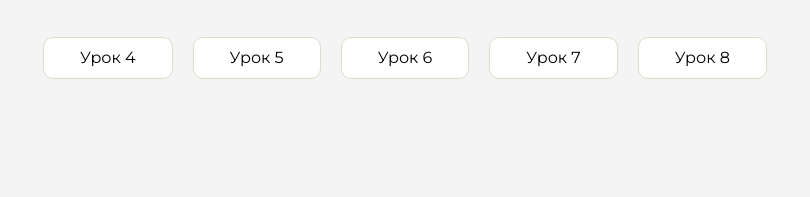
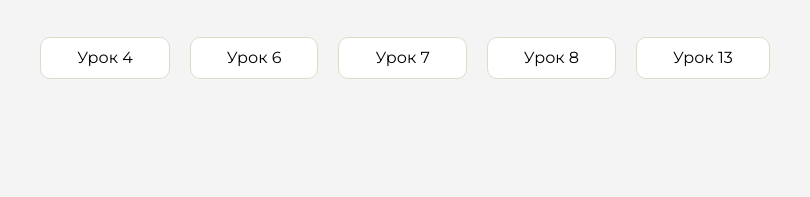
Before and after one commit to Aculenok191/homework, a plain HTML site: page index.html in a window 1280 px wide. Shown: the part 201-398 px from the top of the page, 433-1243 px from the left. Drawn offline with Linux system fonts and the light colour scheme.

Commit message:
Update index.html

```diff
--- a/index.html
+++ b/index.html
@@ -96,9 +96,6 @@
                         <a href="Урок-4/index.html">Урок 4</a>
                     </li>
                     <li class="content__list-item">
-                        <a href="Урок-5/index.html">Урок 5</a>
-                    </li>
-                    <li class="content__list-item">
                         <a href="Урок-6/index.html">Урок 6</a>
                     </li>
                     <li class="content__list-item">
@@ -106,6 +103,9 @@
                     </li>
                     <li class="content__list-item">
                         <a href="Урок-8/index.html">Урок 8</a>
+                    </li>
+                    <li class="content__list-item">
+                        <a href="Урок-13/index.html">Урок 13</a>
                     </li>
                 </ul>
             </div>
```
